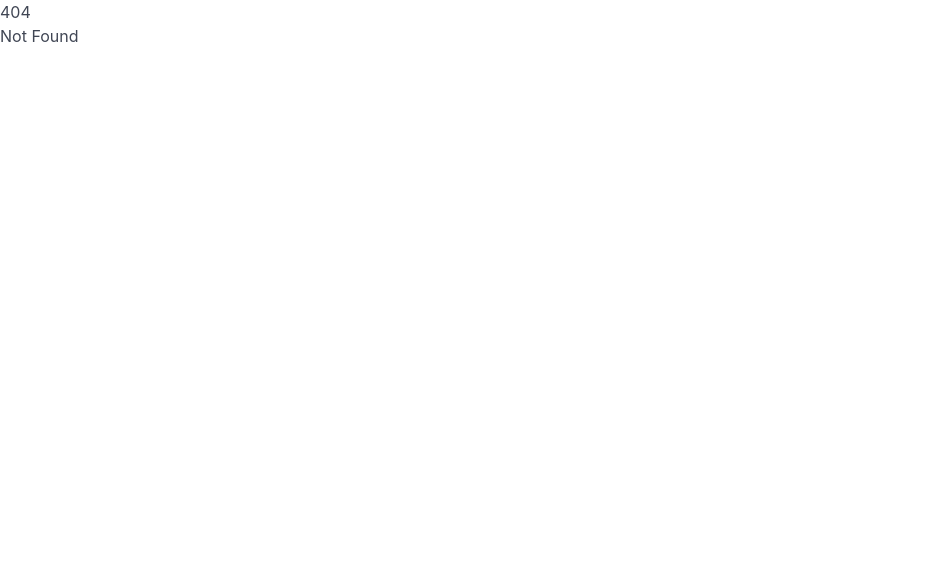
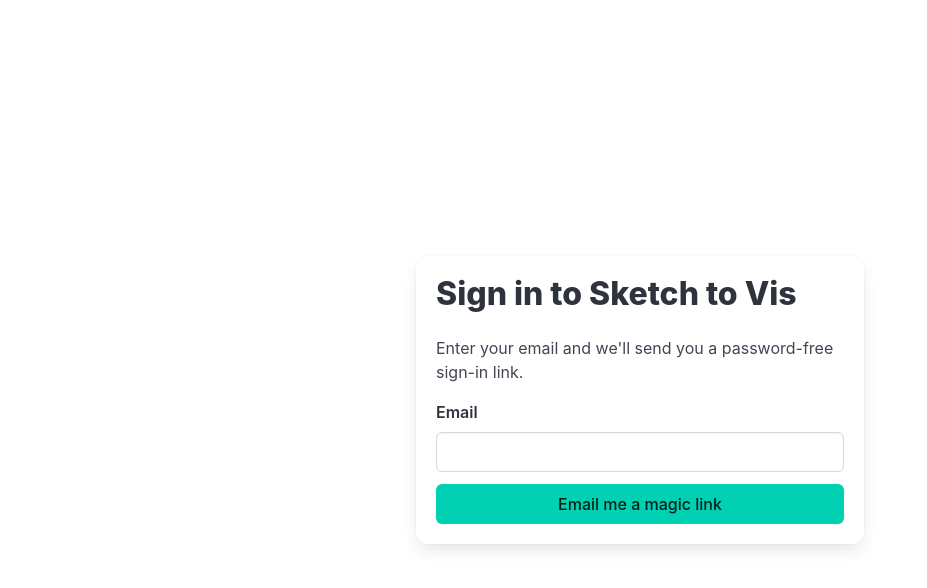
Before and after one commit to Cal-Poly-Human-Centered-Computing/inkling, a SvelteKit app: page /auth in a window 1280 px wide. Before the commit this address had no page. Shown: the top 588 px of the page, without its empty margins (0-927 px from the left). Built offline with nearby package versions, Linux system fonts and the light colour scheme; no server answers.

Commit message:
missed some files

```diff
--- /dev/null
+++ b/src/hooks.server.ts
@@ -0,0 +1,33 @@
+import { createServerClient } from '@supabase/ssr';
+import { env } from '$env/dynamic/public';
+import type { Handle } from '@sveltejs/kit';
+
+const supabaseUrl = env.PUBLIC_SUPABASE_URL;
+const supabaseAnonKey = env.PUBLIC_SUPABASE_ANON_KEY;
+
+if (!supabaseUrl || !supabaseAnonKey) {
+	throw new Error('Supabase environment is not configured.');
+}
+
+export const handle: Handle = async ({ event, resolve }) => {
+	event.locals.supabase = createServerClient(supabaseUrl, supabaseAnonKey, {
+		cookies: {
+			getAll: () => event.cookies.getAll(),
+			setAll: (cookiesToSet, headers) => {
+				cookiesToSet.forEach(({ name, value, options }) => {
+					event.cookies.set(name, value, { ...options, path: '/' });
+				});
+				event.setHeaders(headers);
+			}
+		}
+	});
+
+	const {
+		data: { user }
+	} = await event.locals.supabase.auth.getUser();
+	event.locals.user = user;
+
+	return resolve(event, {
+		filterSerializedResponseHeaders: (name) => name === 'content-range' || name === 'x-supabase-api-version'
+	});
+};
--- /dev/null
+++ b/src/lib/supabase/client.ts
@@ -0,0 +1,8 @@
+import { createBrowserClient } from '@supabase/ssr';
+import { env } from '$env/dynamic/public';
+
+if (!env.PUBLIC_SUPABASE_URL || !env.PUBLIC_SUPABASE_ANON_KEY) {
+	throw new Error('Supabase environment is not configured.');
+}
+
+export const supabase = createBrowserClient(env.PUBLIC_SUPABASE_URL, env.PUBLIC_SUPABASE_ANON_KEY);
--- /dev/null
+++ b/src/routes/+layout.server.ts
@@ -0,0 +1,9 @@
+import { redirect } from '@sveltejs/kit';
+
+export const load = ({ locals, url }) => {
+	if (!url.pathname.startsWith('/auth') && !locals.user) {
+		redirect(303, `/auth?redirect=${encodeURIComponent(url.pathname + url.search)}`);
+	}
+
+	return { user: locals.user };
+};
--- /dev/null
+++ b/src/routes/auth/+page.svelte
@@ -0,0 +1,79 @@
+<script lang="ts">
+	import { supabase } from '$lib/supabase/client';
+	import { page } from '$app/state';
+	import { onMount } from 'svelte';
+
+	let email = '';
+	let submittedEmail = '';
+	let loading = false;
+	let errorMessage = page.url.searchParams.get('error') ?? '';
+	let sent = false;
+	const redirectTarget = page.url.searchParams.get('redirect')?.startsWith('/')
+		? page.url.searchParams.get('redirect')
+		: '/';
+
+	onMount(() => {
+		if (page.data.user) {
+			window.location.replace('/');
+		}
+	});
+
+	async function requestMagicLink() {
+		errorMessage = '';
+		loading = true;
+
+		const { error } = await supabase.auth.signInWithOtp({
+			email: email.trim(),
+			options: {
+				emailRedirectTo: `${window.location.origin}/auth/callback?next=${encodeURIComponent(redirectTarget ?? '/')}`
+			}
+		});
+
+		loading = false;
+		if (error) {
+			errorMessage = error.message;
+			return;
+		}
+
+		submittedEmail = email.trim();
+		sent = true;
+	}
+</script>
+
+<svelte:head>
+	<title>Sign in - Sketch to Vis</title>
+</svelte:head>
+
+<main class="hero is-fullheight">
+	<div class="hero-body">
+		<div class="container" style="max-width: 28rem;">
+			<div class="box">
+				<h1 class="title">Sign in to Sketch to Vis</h1>
+				{#if sent}
+					<p class="mb-4">
+						We sent a link to <strong>{submittedEmail}</strong>. Check your inbox to continue.
+					</p>
+					<button class="button is-light is-fullwidth" type="button" onclick={requestMagicLink} disabled={loading}>
+						{loading ? 'Sending...' : 'Resend link'}
+					</button>
+				{:else}
+					<p class="mb-4">Enter your email and we&apos;ll send you a password-free sign-in link.</p>
+					<form onsubmit={(event) => { event.preventDefault(); requestMagicLink(); }}>
+						<div class="field">
+							<label class="label" for="email">Email</label>
+							<div class="control">
+								<input class="input" id="email" type="email" bind:value={email} required autocomplete="email" />
+							</div>
+						</div>
+						<button class="button is-primary is-fullwidth" type="submit" disabled={loading}>
+							{loading ? 'Sending...' : 'Email me a magic link'}
+						</button>
+					</form>
+				{/if}
+				{#if errorMessage}
+					<p class="help is-danger mt-4">{errorMessage}</p>
+				{/if}
+			</div>
+		</div>
+	</div>
+</main>
--- /dev/null
+++ b/src/routes/auth/callback/+server.ts
@@ -0,0 +1,15 @@
+import { redirect, type RequestHandler } from '@sveltejs/kit';
+
+export const GET: RequestHandler = async ({ url, locals }) => {
+	const code = url.searchParams.get('code');
+	const next = url.searchParams.get('next') ?? '/';
+
+	if (code) {
+		const { error } = await locals.supabase.auth.exchangeCodeForSession(code);
+		if (!error) {
+			redirect(303, next.startsWith('/') ? next : '/');
+		}
+	}
+
+	redirect(303, `/auth?error=${encodeURIComponent('This magic link is invalid or has expired. Please request a new one.')}`);
+};
```
